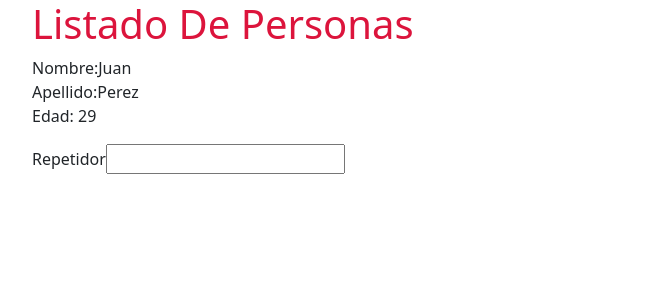
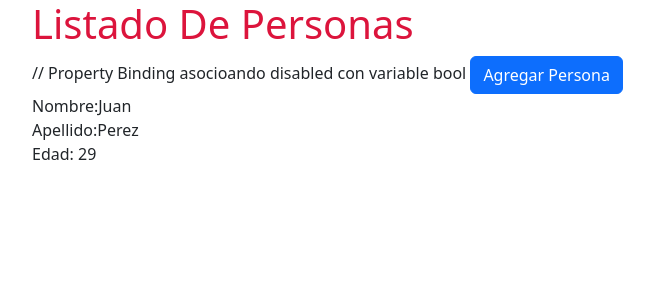
Before and after one commit to JulioAburto/Curso-Angular, an Angular app: page / in a window 1280 px wide. Shown: the top 300 px of the page, without its empty margins (50-704 px from the left). Built offline with nearby package versions, Linux system fonts and the light colour scheme.

Commit message:
Property binding asociando disabled del boton, con variable bool

```diff
--- a/src/app/persona/persona.component.html
+++ b/src/app/persona/persona.component.html
@@ -5,8 +5,8 @@
 </p>
 <!-- Interpolacion asociada a los elementos html -->
 <!-- muestra los caracteres que se muestran en el input -->
-<div (keyup)="(0)">
+<!-- <div (keyup)="(0)">
   <label> Repetidor</label>
   <input #entrada />
   {{ entrada.value }}
-</div>
+</div> -->
--- a/src/app/personas/personas.component.html
+++ b/src/app/personas/personas.component.html
@@ -2,6 +2,10 @@
   <div class="row">
     <div class="col">
       <h1>Listado De Personas</h1>
+      // Property Binding asocioando disabled con variable bool
+      <button class="btn btn-primary" [disabled]="deshabilitar">
+        Agregar Persona
+      </button>
       <app-persona></app-persona>
     </div>
   </div>
--- a/src/app/personas/personas.component.ts
+++ b/src/app/personas/personas.component.ts
@@ -5,4 +5,8 @@ import { Component } from '@angular/core';
   templateUrl: './personas.component.html',
   styleUrls: ['./personas.component.css'],
 })
-export class PersonasComponent {}
+export class PersonasComponent {
+  // Property Binding
+  deshabilitar = false;
+
+}
```
